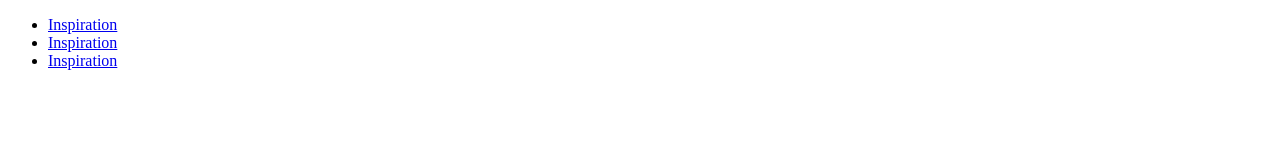
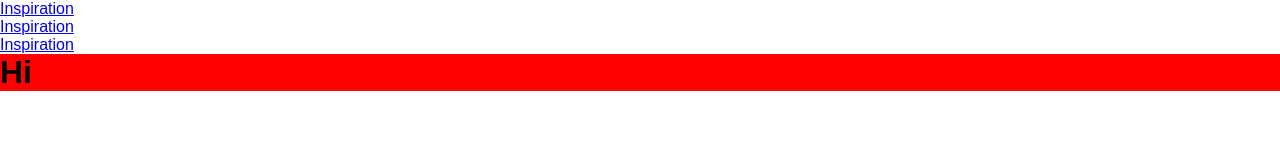
Before and after one commit to Jhay-Great/UI-interface, a plain HTML site: page index.html in a window 1280 px wide. Drawn offline with Linux system fonts and the light colour scheme.

Commit message:
adds css link to html file and also adds images

```diff
--- a/index.html
+++ b/index.html
@@ -3,6 +3,7 @@
 <head>
     <meta charset="UTF-8">
     <meta name="viewport" content="width=device-width, initial-scale=1.0">
+    <link rel="stylesheet" href="style.css">
     <title>Daily UI interface</title>
 </head>
 <body>
@@ -30,7 +31,25 @@
 
     </header>
     <main>
-        <!-- main content -->
+        <div class="slide-images">
+            <!-- <img src="./images/911.jpg" alt="911">
+            <img src="./images/acrimony.jpg" alt="acrimony">
+            <img src="./images/athena.webp" alt="athena">
+            <img src="./images/buck.jpg" alt="buck">
+            <img src="./images/cookie.jpeg" alt="cookie">
+            <img src="./images/dre.jpg" alt="dre">
+            <img src="./images/ghost.jpg" alt="ghost">
+            <img src="./images/grace.jpg" alt="grace">
+            <img src="./images/hakeem.webp" alt="hakeem">
+            <img src="./images/jussie.webp" alt="jussie">
+            <img src="./images/lucious.jpg" alt="lucious">
+            <img src="./images/naruto.jpg" alt="naruto">
+            <img src="./images/What.jpg" alt="what">
+            <img src="" alt="">
+            <img src="" alt="">
+            <img src="" alt=""> -->
+            <h1>Hi</h1>
+        </div>
     </main>
     <footer>
         <!-- footer markup -->
--- a/style.css
+++ b/style.css
@@ -27,6 +27,12 @@ main,
 footer {
     width: 100%;
 }
+.slide-images{
+    display: flex;
+    flex-direction: row;
+    background-color: red;
+    width: 100%;
+}
 header
 
 footer {
```
Also changed, not shown: images/911.jpg (added), images/What.jpg (added), images/acrimony.jpg (added), images/athena.webp (added), images/buck.jpg (added), images/cookie.jpeg (added), images/dre.jpg (added), images/ghost.jpg (added), images/grace.jpg (added), images/hakeem.webp (added), images/jussie.webp (added), images/lucious.jpg (added), images/naruto.jpg (added).
